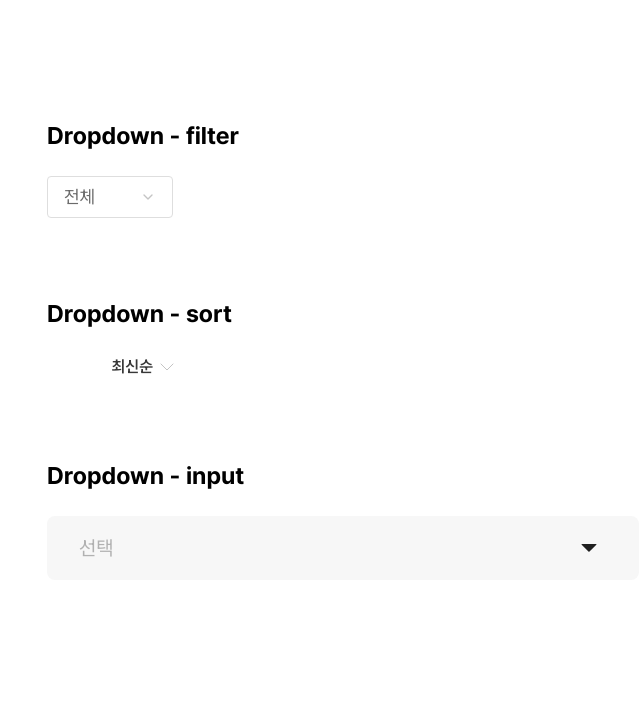
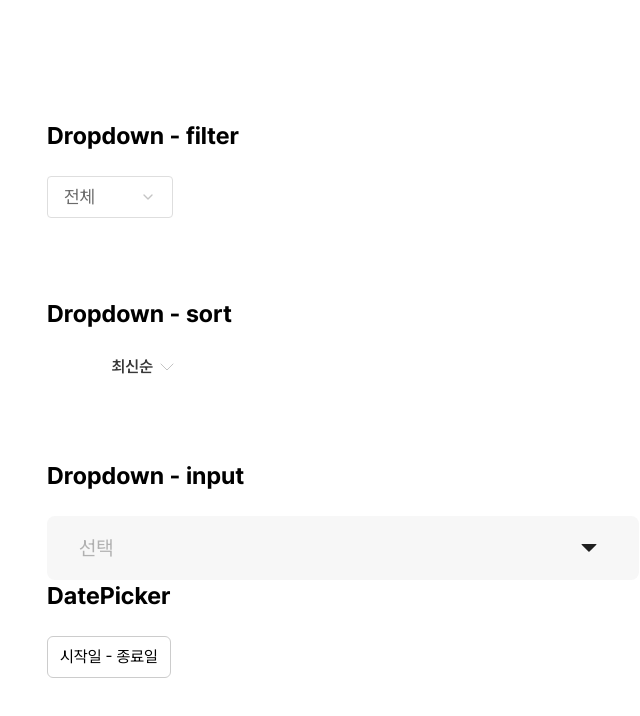
Before and after one commit to ddumini/albamate, a Next.js app: page /test/sumin in a window 1280 px wide. Shown: the top 716 px of the page, without its empty margins (297-937 px from the left). Built offline with nearby package versions, Linux system fonts and the light colour scheme.

Commit message:
✨ Feat: date picker 기본 기능 구현 및 테스트 완료
feat: date picker 기본 기능 구현 및 테스트 완료

```diff
--- a/package.json
+++ b/package.json
@@ -26,6 +26,7 @@
     "@tanstack/react-query": "^5.81.5",
     "@tanstack/react-query-devtools": "^5.81.5",
     "axios": "^1.10.0",
+    "date-fns": "^4.1.0",
     "next": "15.3.5",
     "next-themes": "^0.4.6",
     "react": "^19.0.0",
--- a/src/app/test/sumin/page.tsx
+++ b/src/app/test/sumin/page.tsx
@@ -1,5 +1,6 @@
 'use client';
 
+import DatePicker from '@/shared/components/common/DatePicker';
 import InputDropdown from '@/shared/components/common/input-dropdown';
 import Select from '@/shared/components/common/select';
 
@@ -50,6 +51,11 @@ const Sumin = () => {
         <p className="mb-24 text-2xl font-bold">Dropdown - input</p>
         <InputDropdown options={inputOptions} />
       </section>
+
+      <section className="mb-80">
+        <p className="mb-24 text-2xl font-bold">DatePicker</p>
+        <DatePicker />
+      </section>
     </div>
   );
 };
--- /dev/null
+++ b/src/shared/components/common/DatePicker.tsx
@@ -0,0 +1,103 @@
+'use client';
+
+import 'react-day-picker/dist/style.css';
+
+import { format } from 'date-fns';
+import { ko } from 'date-fns/locale';
+import { useEffect, useRef, useState } from 'react';
+import { DateRange, DayPicker } from 'react-day-picker';
+
+interface DatePickerProps {
+  onDateRangeChange?: (range: DateRange | undefined) => void;
+  placeholder?: string;
+  disabled?: boolean;
+}
+
+const DatePicker = ({
+  onDateRangeChange,
+  placeholder = '시작일 - 종료일',
+  disabled = false,
+}: DatePickerProps) => {
+  const [isOpen, setIsOpen] = useState(false);
+  const [dateRange, setDateRange] = useState<DateRange | undefined>();
+  const containerRef = useRef<HTMLDivElement>(null);
+
+  // 외부 클릭 시 닫기
+  useEffect(() => {
+    const handleClickOutside = (event: MouseEvent) => {
+      if (
+        containerRef.current &&
+        !containerRef.current.contains(event.target as Node)
+      ) {
+        setIsOpen(false);
+      }
+    };
+    document.addEventListener('mousedown', handleClickOutside);
+    return () => document.removeEventListener('mousedown', handleClickOutside);
+  }, []);
+
+  // 날짜 변경 처리
+  const handleSelect = (range: DateRange | undefined) => {
+    setDateRange(range);
+    onDateRangeChange?.(range);
+    if (range?.from && range?.to) {
+      setIsOpen(false);
+    }
+  };
+
+  // 표시 텍스트
+  const getDisplayText = () => {
+    if (!dateRange?.from) return placeholder;
+    const fromText = format(dateRange.from, 'yyyy.MM.dd', { locale: ko });
+    if (!dateRange.to) return `${fromText} - 종료일`;
+    const toText = format(dateRange.to, 'yyyy.MM.dd', { locale: ko });
+    return `${fromText} - ${toText}`;
+  };
+
+  return (
+    <div
+      ref={containerRef}
+      style={{ position: 'relative', display: 'inline-block' }}
+    >
+      <button
+        disabled={disabled}
+        style={{
+          padding: '8px 12px',
+          borderRadius: '6px',
+          border: '1px solid #ccc',
+          background: disabled ? '#f9f9f9' : 'white',
+          cursor: disabled ? 'not-allowed' : 'pointer',
+        }}
+        onClick={() => setIsOpen(!isOpen)}
+      >
+        {getDisplayText()}
+      </button>
+
+      {isOpen && (
+        <div
+          style={{
+            position: 'absolute',
+            top: 'calc(100% + 4px)',
+            left: 0,
+            zIndex: 10,
+            background: 'white',
+            border: '1px solid #ddd',
+            borderRadius: '8px',
+            padding: '16px',
+            boxShadow: '0 4px 12px rgba(0,0,0,0.1)',
+          }}
+        >
+          <DayPicker
+            locale={ko}
+            mode="range"
+            numberOfMonths={1}
+            selected={dateRange}
+            onSelect={handleSelect}
+          />
+        </div>
+      )}
+    </div>
+  );
+};
+
+export default DatePicker;
--- a/src/shared/components/ui/DatePicker.tsx
+++ /dev/null
@@ -1,5 +0,0 @@
-const DatePicker = () => {
-  return <div>DatePicker</div>;
-};
-
-export default DatePicker;
```
Also changed, not shown: src/shared/components/common/TimePicker.tsx (renamed from src/shared/components/ui/TimePicker.tsx), src/shared/components/common/WeekPicker.tsx (renamed from src/shared/components/ui/WeekPicker.tsx), 1 other file (tests, documents, lock files or other folders).
